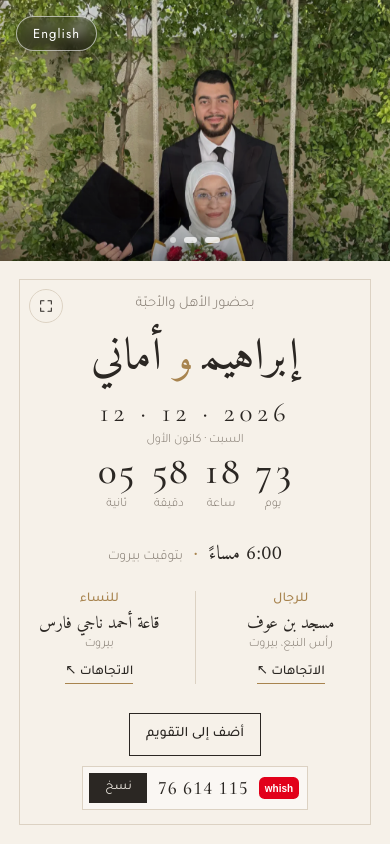
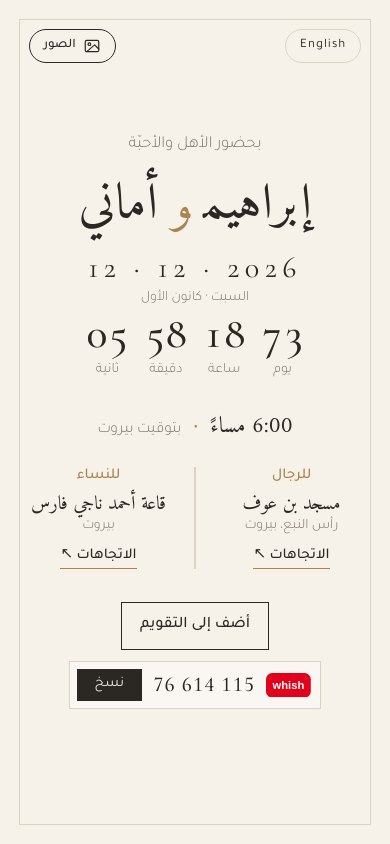
Before and after one commit to devibrahimhussein/marriage, a plain HTML site: page index.html in a window 390 px wide. Drawn offline with nearby package versions, Linux system fonts and the light colour scheme.

Commit message:
Open invitation full screen on mobile; labelled Photos button
Co-Authored-By: Claude Opus 5.5 <noreply@anthropic.com>

```diff
--- a/index.html
+++ b/index.html
@@ -244,27 +244,33 @@
   html[dir="rtl"] .married { font-style: normal; }
 
   /* ---------- Expand: invitation fills the page ---------- */
-  .expand-btn {
+  .expand-btn, .lang-btn.in-card {
     position: absolute; z-index: 3;
-    top: clamp(18px, 3.4vh, 34px); inset-inline-end: clamp(18px, 3.4vh, 34px);
-    width: 34px; height: 34px; display: grid; place-items: center;
-    border: 1px solid var(--line); border-radius: 50%;
-    background: var(--paper); color: var(--ink); cursor: pointer;
-    transition: border-color .25s, color .25s;
+    top: clamp(18px, 3.4vh, 34px);
+    display: inline-flex; align-items: center; gap: 7px;
+    height: 34px; padding: 0 14px;
+    border: 1px solid var(--ink); border-radius: 999px;
+    background: var(--paper); color: var(--ink);
+    font-family: var(--sans); font-size: 13px; font-weight: 500;
+    cursor: pointer; transition: background .25s, color .25s;
+    backdrop-filter: none; -webkit-backdrop-filter: none;
   }
-  .expand-btn:hover { border-color: var(--gold); color: var(--gold); }
+  .expand-btn { inset-inline-end: clamp(18px, 3.4vh, 34px); }
+  .lang-btn.in-card { left: auto; inset-inline-start: clamp(18px, 3.4vh, 34px); border-color: var(--line); font-weight: 400; display: none; }
+  .expanded .lang-btn.in-card { display: inline-flex; }
+  .expand-btn:hover, .lang-btn.in-card:hover { background: var(--ink); color: var(--paper); }
   .expand-btn:focus-visible { outline: 2px solid var(--gold); outline-offset: 3px; }
-  .expand-btn svg { width: 16px; height: 16px; fill: none; stroke: currentColor; stroke-width: 1.6; stroke-linecap: round; stroke-linejoin: round; }
-  .expand-btn .i-collapse, .expanded .expand-btn .i-expand { display: none; }
-  .expanded .expand-btn .i-collapse { display: block; }
+  .expand-btn svg { width: 18px; height: 18px; flex: none; fill: none; stroke: currentColor; stroke-width: 1.6; stroke-linecap: round; stroke-linejoin: round; }
+  .expand-btn .i-photos, .expanded .expand-btn .i-expand { display: none; }
+  .expanded .expand-btn .i-photos { display: block; }
   .page { transition: grid-template-columns .6s ease, grid-template-rows .6s ease; }
   .page.expanded { grid-template-columns: 0fr 1fr; }
   .page.expanded .slider { visibility: hidden; }
   @media (min-width: 821px) and (orientation: landscape) {
-    .page.expanded .card > :not(.expand-btn) { zoom: 1.2; }
+    .page.expanded .card > :not(.expand-btn):not(.lang-btn) { zoom: 1.2; }
   }
   @media (orientation: portrait) and (min-height: 700px) {
-    .page.expanded .card > :not(.expand-btn) { zoom: 1.12; }
+    .page.expanded .card > :not(.expand-btn):not(.lang-btn) { zoom: 1.12; }
   }
 
   /* ---------- Mobile: photo on top, card below ---------- */
@@ -284,7 +290,11 @@
   @media (orientation: portrait) and (max-height: 720px) {
     .card { padding-block: 16px; }
     .card::before { inset: 8px; }
-    .expand-btn { top: 14px; inset-inline-end: 14px; width: 30px; height: 30px; }
+    .expand-btn, .lang-btn.in-card { top: 16px; height: 32px; padding: 0 12px; }
+    .expand-btn { inset-inline-end: 16px; }
+    .lang-btn.in-card { inset-inline-start: 16px; }
+    .page:not(.expanded) .expand-btn { width: 32px; padding: 0; justify-content: center; }
+    .page:not(.expanded) #expandTxt { display: none; }
     .date-sub { margin-bottom: 10px; }
     .details { margin-top: 8px; }
     .when-line { margin-top: 10px; }
@@ -311,9 +321,11 @@
   </section>
 
   <section class="card">
+    <button class="lang-btn in-card" aria-label="Switch language"></button>
     <button class="expand-btn" id="expandBtn" aria-pressed="false">
       <svg class="i-expand" viewBox="0 0 24 24" aria-hidden="true"><path d="M4 9V4h5M20 9V4h-5M4 15v5h5M20 15v5h-5"/></svg>
-      <svg class="i-collapse" viewBox="0 0 24 24" aria-hidden="true"><path d="M9 4v5H4M15 4v5h5M9 20v-5H4M15 20v-5h5"/></svg>
+      <svg class="i-photos" viewBox="0 0 24 24" aria-hidden="true"><rect x="3" y="4.5" width="18" height="15" rx="2"/><circle cx="8.5" cy="9.5" r="1.8"/><path d="M21 16l-5.5-5.5L5 19.5"/></svg>
+      <span id="expandTxt"></span>
     </button>
     <p class="eyebrow" data-i18n="eyebrow"></p>
     <h1 class="names"><span data-i18n="groom"></span><span class="amp" data-i18n="amp"></span><span data-i18n="bride"></span></h1>
@@ -396,6 +408,7 @@
       married: "Just married",
       switchTo: '<span class="ar">عربي</span>',
       expand: "Show invitation full screen", collapse: "Show photos",
+      expandShort: "Full screen", collapseShort: "Photos",
     },
     ar: {
       eyebrow: "بحضور الأهل والأحبّة",
@@ -410,6 +423,7 @@
       married: "بارك الله لهما وبارك عليهما",
       switchTo: "English",
       expand: "عرض الدعوة بملء الشاشة", collapse: "عرض الصور",
+      expandShort: "ملء الشاشة", collapseShort: "الصور",
     },
   };
   // ================================================
@@ -428,7 +442,7 @@
     document.documentElement.lang = l;
     document.documentElement.dir = l === "ar" ? "rtl" : "ltr";
     document.querySelectorAll("[data-i18n]").forEach((el) => (el.textContent = t[el.dataset.i18n]));
-    $("langBtn").innerHTML = t.switchTo;
+    document.querySelectorAll(".lang-btn").forEach((b) => (b.innerHTML = t.switchTo));
     updateExpandLabel();
     document.title = `${t.groom} ${t.amp} ${t.bride} · 12.12.2026`;
     try { localStorage.setItem("lang", l); } catch (e) {}
@@ -457,12 +471,15 @@
     $("expandBtn").setAttribute("aria-label", label);
     $("expandBtn").title = label;
     $("expandBtn").setAttribute("aria-pressed", on);
+    $("expandTxt").textContent = TEXT[lang][on ? "collapseShort" : "expandShort"];
   }
   $("expandBtn").onclick = () => {
     page.classList.toggle("expanded");
     updateExpandLabel();
   };
-  $("langBtn").onclick = () => setLang(lang === "en" ? "ar" : "en");
+  document.querySelectorAll(".lang-btn").forEach((b) => (b.onclick = () => setLang(lang === "en" ? "ar" : "en")));
+  // Phones open with the invitation full screen
+  if (matchMedia("(max-width: 820px), (orientation: portrait)").matches) page.classList.add("expanded");
   setLang(lang);
 
   // ---------- Countdown ----------
```
